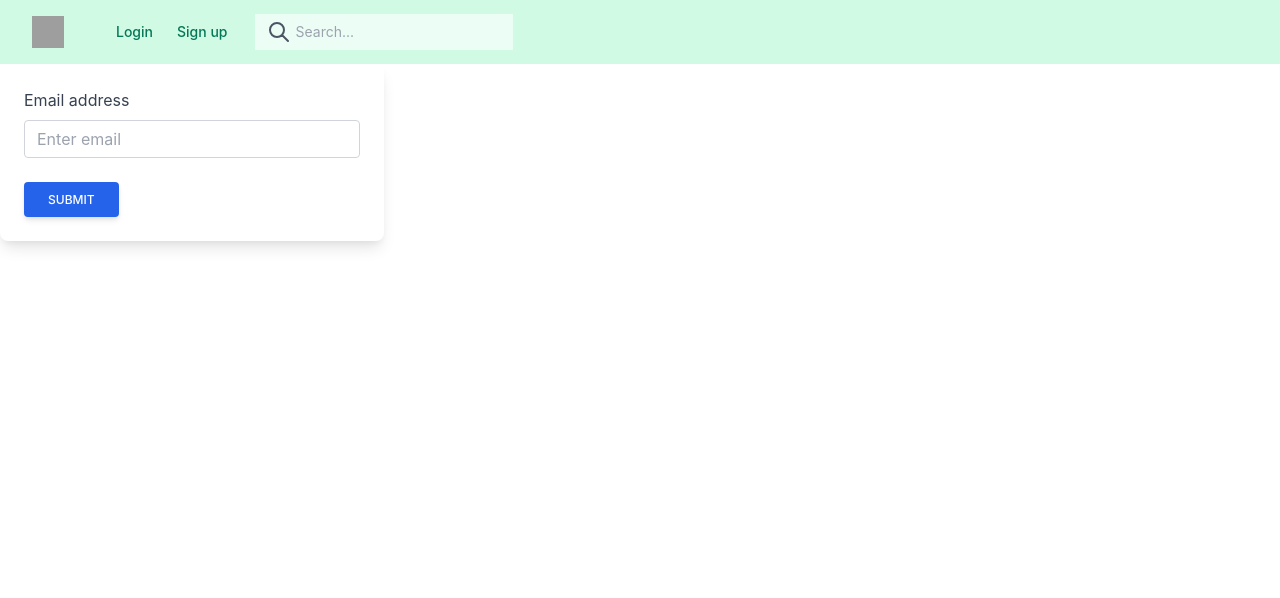
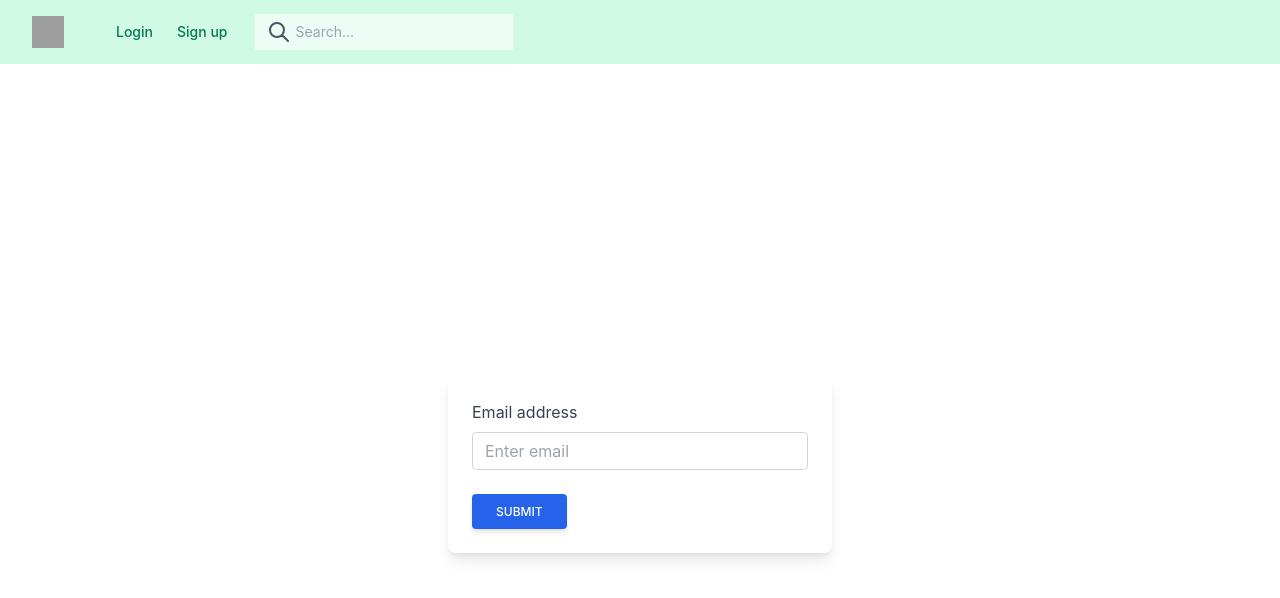
Before and after one commit to jackpaulcollins/resapea-client, a React (Create React App) app: page /forgot_password in a window 1280 px wide. Shown: the top 598 px of the page. Built offline with nearby package versions, Linux system fonts and the light colour scheme; no server answers; grey boxes are pictures that could not be loaded.

Commit message:
center div

```diff
--- a/src/components/auth/RequestForgotPassword.jsx
+++ b/src/components/auth/RequestForgotPassword.jsx
@@ -61,7 +61,8 @@ const RequestForgotPassword = () => {
 
 
   return (
-    <div className="block p-6 rounded-lg shadow-lg bg-white max-w-sm">
+    <div className="flex justify-center items-center h-screen">
+      <div className="p-6 rounded-lg shadow-lg bg-white max-w-sm">
         <form onSubmit={e => handleSubmit(e)}>
           <div className="form-group mb-6">
             <label htmlFor="exampleInputEmail1" className="form-label inline-block mb-2 text-gray-700">Email address</label>
@@ -71,7 +72,6 @@ const RequestForgotPassword = () => {
               value={email}
               onChange={e => setEmail(e.target.value)}
               className="form-control
-            block
               w-full
               px-3
               py-1.5
@@ -108,6 +108,7 @@ const RequestForgotPassword = () => {
             {apiSuccessMessage()}
         </form>
       </div>
+    </div>
     );
   }
 
```
Lines whose indentation alone changed are shown as unchanged.
